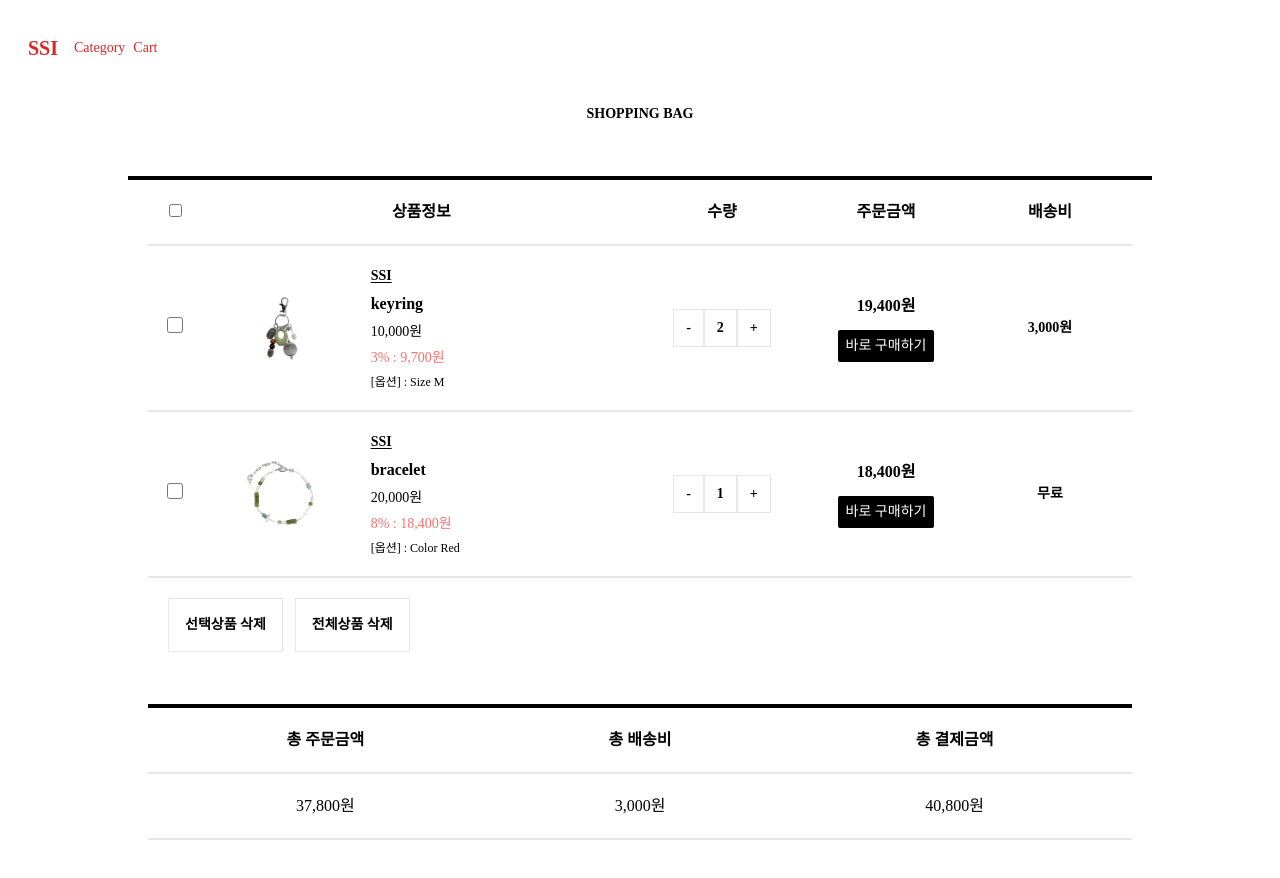
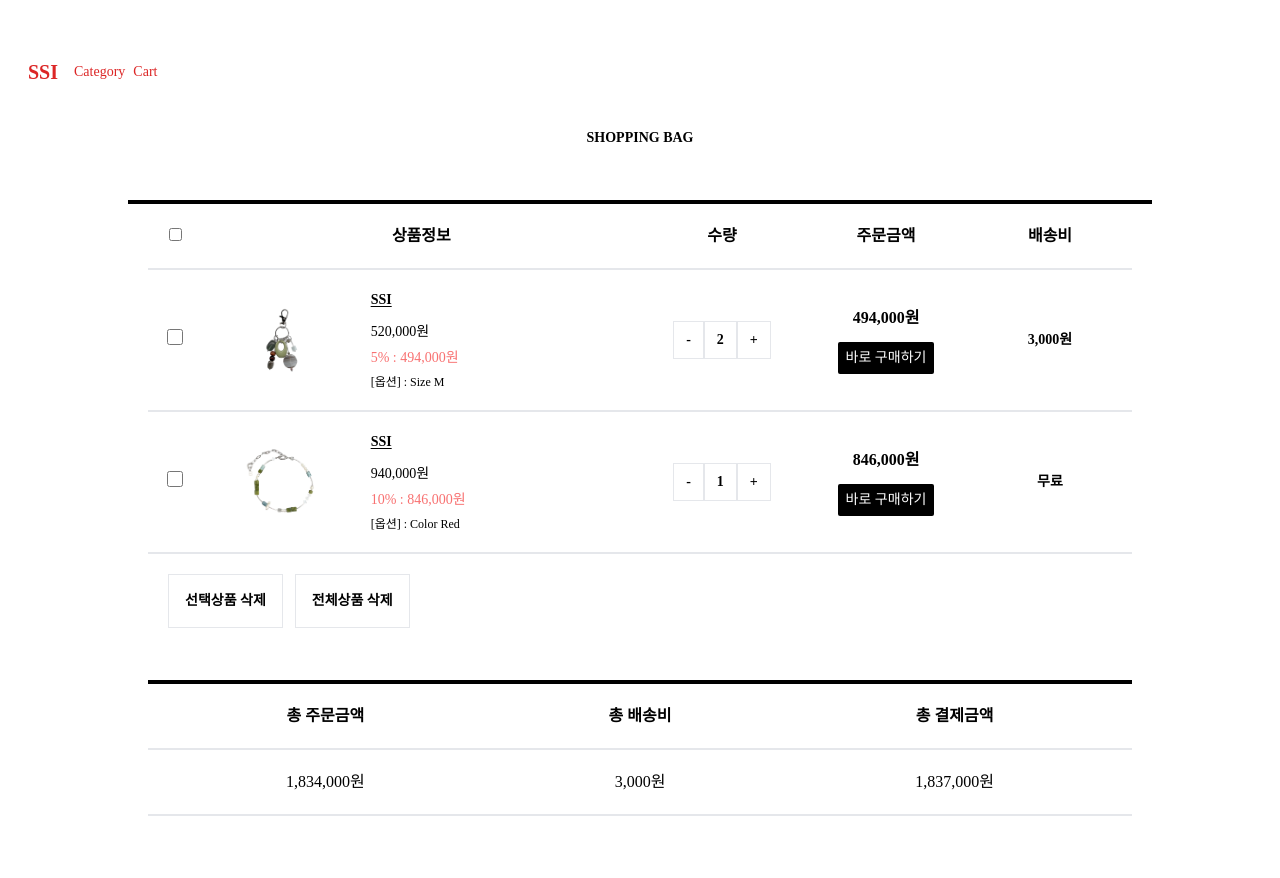
Before and after one commit to Jo-Ji-i/shop, a React (Vite) app: page /cart in a window 1280 px wide. Shown: the top 878 px of the page. Built offline with nearby package versions, Linux system fonts and the light colour scheme.

Commit message:
refactor: 리팩토링 1

```diff
--- a/src/Api/AxiosProduct.jsx
+++ b/src/Api/AxiosProduct.jsx
@@ -7,9 +7,11 @@ const AxiosProduct = () => {
     let [data, setData] = useState([]);
     let [isload, setIsLoad] = useState(true);
 
+    const apiUrl = process.env.NEXT_PUBLIC_API_URL; // env에서 API 주소 가져오기
+
     const fetchData = () => {
         axios
-            .get('http://localhost:4000/products')
+            .get(`${apiUrl}/products`)
             .then((response) => {
                 setData(response.data);
                 setIsLoad(false);
--- a/src/data/cart.js
+++ /dev/null
@@ -1,26 +0,0 @@
-const kim = [
-    {
-        id: 0,
-        image: './img/keyring.png',
-        name: 'Steel Keyring',
-        price: '40,000',
-        sale: '3%',
-        option: 'free',
-        count: 2,
-        tfee: '무료',
-        productId: 1,
-    },
-    {
-        id: 1,
-        image: '/img/ju.png',
-        name: 'LV Bracelet',
-        price: '94,000',
-        sale: '10%',
-        count: 1,
-        option: 'green',
-        tfee: 3000,
-        productId: 2,
-    },
-];
-
-export default kim;
--- a/src/pages/Cart.jsx
+++ b/src/pages/Cart.jsx
@@ -1,11 +1,11 @@
 import React from 'react';
 import { useState } from 'react';
 import { useSelector } from 'react-redux';
-import { increase, decrease } from '../stores/store.js';
+import { increase, decrease } from '../stores/cartSlice.js';
 import { useDispatch } from 'react-redux';
-import { changeName } from '../stores/store.js';
-import cartData from '../data/cart.js';
+import { changeName, changeAge } from '../stores/userSlice.js';
 import { ShopHeader } from './shop.jsx';
+import products from '../data/product';
 
 const CartHeader = () => {
     return (
@@ -46,14 +46,36 @@ const AmountBtn = ({ amount, id }) => {
     );
 };
 
-const CartProduct = () => {
+const CartProduct = ({ products }) => {
     let state = useSelector((state) => state);
+    const cart = useSelector((state) => state.cart);
     const dispatch = useDispatch();
+
+    if (!cart || cart.length === 0) {
+        return <div>장바구니가 비어 있습니다.</div>;
+    }
+
     return (
         <>
-            {state.cart.map((item, index) => (
+            {cart.map((item, index) => {
+                const product = products.find(
+                    (product) => product.productId === item.productId
+                );
+
+                if (!product) {
+                    return (
+                        <div key={index} className="text-red-500">
+                            상품 정보가 없습니다.
+                        </div>
+                    );
+                }
+
+                const discountedPrice =
+                    product.price - product.price * (product.sale / 100);
+
+                return (
                     <div
-                    key={item.id}
+                        key={item.cartId}
                         className="grid grid-flow-col w-full grid-cols-[0.5fr_4fr_1.5fr_1.5fr_1.5fr] font-pre text-center border-b-2 justify-center items-center py-5"
                     >
                         <div>
@@ -62,7 +84,7 @@ const CartProduct = () => {
                         <div className="flex items-center gap-12 px-10">
                             <div
                                 style={{
-                                backgroundImage: `url(${item.image})`,
+                                    backgroundImage: `url(${product.image})`,
                                 }}
                                 alt="Product"
                                 className="flex items-center w-20 h-20 bg-center bg-no-repeat bg-cover justify-self-center"
@@ -71,17 +93,15 @@ const CartProduct = () => {
                                 <h4 className="text-sm font-semibold underline underline-offset-2">
                                     SSI
                                 </h4>
-                            <h4 className="text-base font-bold">{item.name}</h4>
+                                <h4 className="text-base font-bold">
+                                    {product.name}
+                                </h4>
                                 <h4 className="text-sm ">
-                                {item.price.toLocaleString()}원
+                                    {product.price.toLocaleString()}원
                                 </h4>
                                 <h4 className="text-sm text-red-400">
-                                {item.sale}% :{' '}
-                                {(
-                                    item.price -
-                                    item.price * (item.sale / 100)
-                                ).toLocaleString()}
-                                원
+                                    {product.sale}% :{' '}
+                                    {discountedPrice.toLocaleString()}원
                                 </h4>
                                 <h4 className="text-xs">
                                     {' '}
@@ -93,14 +113,10 @@ const CartProduct = () => {
 
                         <div className="flex flex-col items-center gap-3 p-3">
                             <div className="text-base font-semibold">
-                            {(
-                                (item.price - item.price * (item.sale / 100)) *
-                                item.count
-                            ).toLocaleString()}
-                            원
+                                {discountedPrice.toLocaleString()}원
                             </div>
                             <div
-                            onClick={() => dispatch(changeName())}
+                                onClick={() => dispatch(changeAge())}
                                 className="flex items-center justify-center w-24 h-8 text-sm text-white bg-black rounded-sm font-pre"
                             >
                                 바로 구매하기
@@ -114,15 +130,24 @@ const CartProduct = () => {
                             <p className="text-sm font-semibold">{item.tfee}</p>
                         )}
                     </div>
-            ))}
+                );
+            })}
         </>
     );
 };
 
-const TotalProduct = () => {
-    let cart = useSelector((state) => state.cart);
+const TotalProduct = ({ products }) => {
+    const cart = useSelector((state) => state.cart || []); // 기본값 설정
+
+    // cart가 없거나 비어있으면 0으로 초기화
+    if (!cart.length) {
+        return;
+    }
+
     const total = cart.reduce((acc, item) => {
-        const salePrice = item.price - item.price * (item.sale / 100);
+        const product = products.find((p) => p.productId === item.productId);
+        if (!product) return acc;
+        const salePrice = product.price - product.price * (product.sale / 100);
         return acc + salePrice * item.count;
     }, 0);
 
@@ -167,7 +192,7 @@ const Cart = () => {
                 <CartHeader />
 
                 {/* 상품 리스트  */}
-                <CartProduct />
+                <CartProduct products={products} />
 
                 <div className="flex self-start gap-3 p-5 text-sm font-semibold">
                     <div className="p-4 border"> 선택상품 삭제 </div>
@@ -175,7 +200,7 @@ const Cart = () => {
                 </div>
 
                 {/* 결제 정보 */}
-                <TotalProduct />
+                <TotalProduct products={products} />
             </div>
         </div>
     );
--- a/src/pages/Detail.jsx
+++ b/src/pages/Detail.jsx
@@ -14,7 +14,7 @@ const Detail = ({ products }) => {
     let [count, setCount] = useState(1);
     let [fade, setFade] = useState('start');
 
-    let item = products.find((item) => item.id === parseInt(id));
+    let item = products.find((item) => item.productId === parseInt(id));
     if (!item) {
         return <div>상품을 찾을 수 없습니다.</div>;
     }
@@ -54,7 +54,6 @@ const Detail = ({ products }) => {
                     <div>{stock}</div>
                     <AmountBox />
                     <PayBox />
-                    <Input className="mt-4" />
                 </div>
             </div>
         );
@@ -64,7 +63,7 @@ const Detail = ({ products }) => {
         return (
             <>
                 <div
-                    className={`${fade} flex items-center justify-center w-full h-8 py-2 text-base font-bold text-white bg-red-500`}
+                    className={`${fade} flex items-center mt-4 justify-center w-full h-8 py-2 text-base font-bold text-white bg-red-500`}
                 >
                     <span>3초 이내 구매시 할인</span>{' '}
                 </div>
--- a/src/pages/Shop.jsx
+++ b/src/pages/Shop.jsx
@@ -2,6 +2,7 @@ import React from 'react';
 import Product from '../components/Products.jsx';
 import { Outlet } from 'react-router-dom';
 import AxiosProduct from '../Api/AxiosProduct.jsx';
+import { Link } from 'react-router-dom';
 
 export const ShopHeader = () => {
     return (
@@ -11,7 +12,9 @@ export const ShopHeader = () => {
             </div>
             <div className="flex gap-2 px-4 text-sm text-red-600">
                 <div> Category </div>
-                <div> Cart</div>
+                <div>
+                    <Link to="/cart"> Cart </Link>
+                </div>
             </div>
         </div>
     );
--- /dev/null
+++ b/src/stores/cartSlice.js
@@ -0,0 +1,63 @@
+import { configureStore, createSlice } from '@reduxjs/toolkit';
+
+let cart = createSlice({
+    name: 'cart',
+    initialState: [
+        {
+            cartId: 1, // 카트 아이디 (고유한 ID)
+            productId: 1, // 실제 상품의 아이디
+            count: 2, // 수량
+            option: 'Size M', // 옵션
+            tfee: 3000, // 배송비
+        },
+        {
+            cartId: 2, // 카트 아이디
+            productId: 2, // 실제 상품의 아이디
+            count: 1, // 수량
+            option: 'Color Red',
+            tfee: '무료', // 무료배송
+        },
+    ],
+
+    reducers: {
+        increase(state, action) {
+            let idx = state.findIndex((a) => a.cartId === action.payload);
+            if (idx !== -1) {
+                state[idx].count++;
+            }
+        },
+        decrease(state, action) {
+            let idx = state.findIndex((a) => a.cartId === action.payload);
+            if (idx !== -1 && state[idx].count > 1) {
+                state[idx].count--;
+            }
+        },
+
+        addToCart(state, action) {
+            const { productId, count, option, tfee } = action.payload;
+
+            // 이미 장바구니에 있는 상품인지 확인
+            const existingItem = state.find(
+                (item) => item.productId === productId
+            );
+
+            if (existingItem) {
+                // 이미 장바구니에 있으면 수량만 증가
+                existingItem.count += count;
+            } else {
+                // 새로운 상품 추가
+                state.push({
+                    cartId: Date.now().getTime(), // 고유한 카트 아이디 생성
+                    productId: productId,
+                    count: count,
+                    option: option || '기본 옵션', // 기본 옵션 처리
+                    tfee: tfee || 0, // 배송비 기본값 설정
+                });
+            }
+        },
+    },
+});
+
+export const { increase, decrease, addToCart } = cart.actions;
+
+export default cart.reducer;
--- a/src/stores/store.js
+++ b/src/stores/store.js
@@ -1,60 +1,10 @@
 import { configureStore, createSlice } from '@reduxjs/toolkit';
-
-let user = createSlice({
-    name: 'user',
-    initialState: 'kim',
-    reducers: {
-        changeName(state) {
-            return 'john ' + state;
-        },
-    },
-});
-
-let cart = createSlice({
-    name: 'cart',
-    initialState: [
-        {
-            id: 1,
-            name: 'keyring',
-            price: 10000,
-            sale: 3,
-            option: 'Size M',
-            count: 2,
-            image: './img/keyring.png',
-            tfee: 3000,
-        },
-        {
-            id: 2,
-            name: 'bracelet',
-            price: 20000,
-            sale: 8,
-            option: 'Color Red',
-            count: 1,
-            image: './img/ju.png',
-            tfee: '무료',
-        },
-    ],
-
-    reducers: {
-        increase(state, action) {
-            let idx = state.findIndex((a) => a.id === action.payload);
-            state[idx].count++;
-        },
-        decrease(state, action) {
-            let idx = state.findIndex((a) => a.id === action.payload);
-            if (state[idx].count > 1) {
-                state[idx].count--;
-            }
-        },
-    },
-});
-
-export const { increase, decrease } = cart.actions;
-export let { changeName } = user.actions;
+import user from './userSlice.js';
+import cart from './cartSlice.js';
 
 export default configureStore({
     reducer: {
-        user: user.reducer,
-        cart: cart.reducer,
+        user,
+        cart,
     },
 });
--- /dev/null
+++ b/src/stores/userSlice.js
@@ -0,0 +1,17 @@
+import { configureStore, createSlice } from '@reduxjs/toolkit';
+
+let user = createSlice({
+    name: 'user',
+    initialState: { name: 'kim', age: 20 },
+    reducers: {
+        changeName(state) {
+            return { name: 'park', age: 20 };
+        },
+        changeAge(state) {
+            state.age++;
+        },
+    },
+});
+
+export let { changeName, changeAge } = user.actions;
+export default user.reducer;
```
Also changed, not shown: src/components/Products.jsx (+14 -5 lines), src/data/product.js (+6 -5 lines), 1 other file (tests, documents, lock files or other folders). Lines whose indentation alone changed are shown as unchanged.
